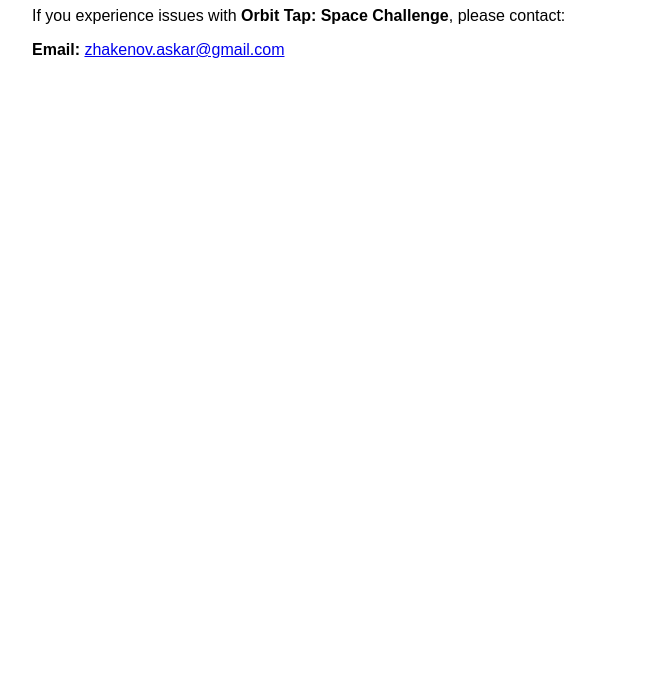
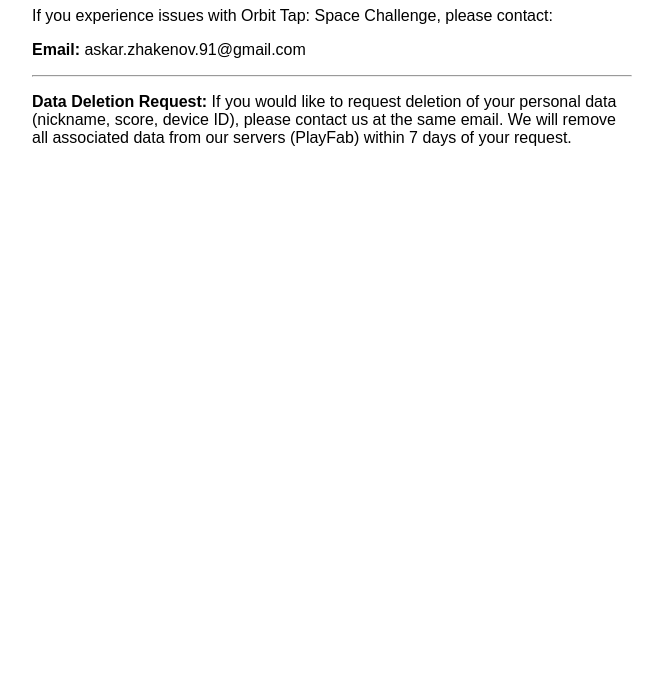
Before and after one commit to zhakenov/orbit_tap_legal, a plain HTML site: page support.html in a window 1280 px wide. Shown: the part 113-800 px from the top of the page, without its empty margins (308-971 px from the left). Drawn offline with Linux system fonts and the light colour scheme.

Commit message:
Update support.html

```diff
--- a/support.html
+++ b/support.html
@@ -3,7 +3,17 @@
 <head><meta charset="UTF-8"><title>Support</title></head>
 <body style="font-family:sans-serif;max-width:600px;margin:auto;padding:40px;">
   <h1>Contact Support</h1>
-  <p>If you experience issues with <strong>Orbit Tap: Space Challenge</strong>, please contact:</p>
-  <p><strong>Email:</strong> <a href="mailto:zhakenov.askar@gmail.com">zhakenov.askar@gmail.com</a></p>
+  <p>
+  If you experience issues with Orbit Tap: Space Challenge, please contact:
+  </p>
+  <p>
+  <b>Email:</b> askar.zhakenov.91@gmail.com</p>
+
+  <hr>
+
+  <p>
+  <b>Data Deletion Request:</b> If you would like to request deletion of your personal data (nickname, score, device ID), please contact us at the same email. We will remove all associated data from our servers (PlayFab) within 7 days of your request.
+  </p>
+
 </body>
 </html>
```
